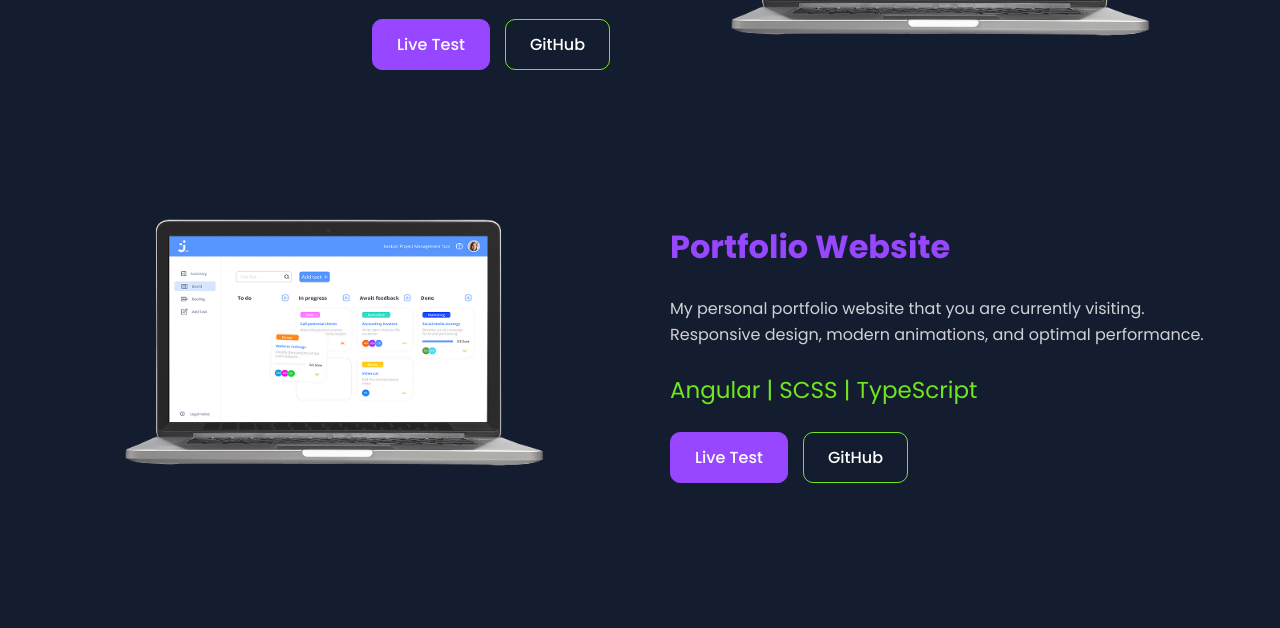
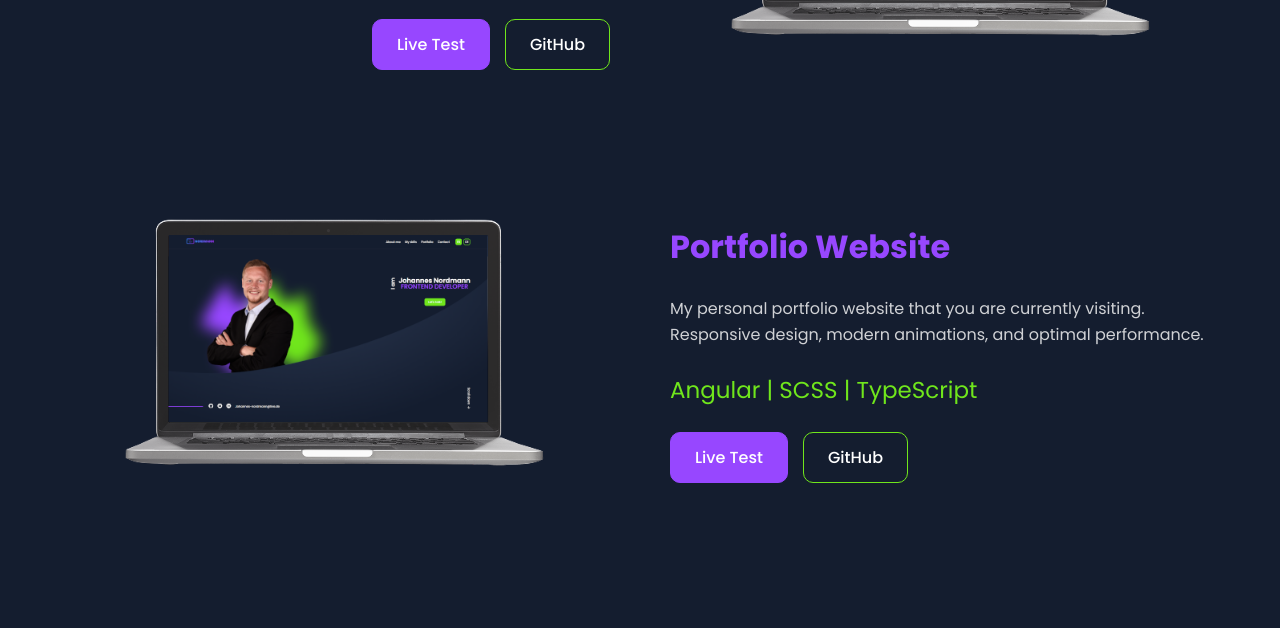
Before and after one commit to HPDOTTER/Portfolio, an Angular app: page / in a window 1280 px wide. Shown: the part 4640-5268 px from the top of the page. Built offline with nearby package versions, Linux system fonts and the light colour scheme.

Commit message:
Update portfolio project image
Replaced the portfolio project image reference in PortfolioComponent with a new image file, portfolio-example.png, for improved visual representation.

```diff
--- a/src/app/portfolio/portfolio.component.ts
+++ b/src/app/portfolio/portfolio.component.ts
@@ -72,7 +72,7 @@ export class PortfolioComponent {
         {
             title: 'Portfolio Website',
             descriptionKey: 'project.portfolio.description',
-            image: './assets/img/join-example.png',
+            image: './assets/img/portfolio-example.png',
             technologies: ['Angular', 'SCSS', 'TypeScript'],
             githubLink: 'https://github.com/HPDOTTER/Portfolio',
             liveLink: 'https://johannes-nordmann.de',
```
Also changed, not shown: src/assets/img/portfolio-example.png (added).
